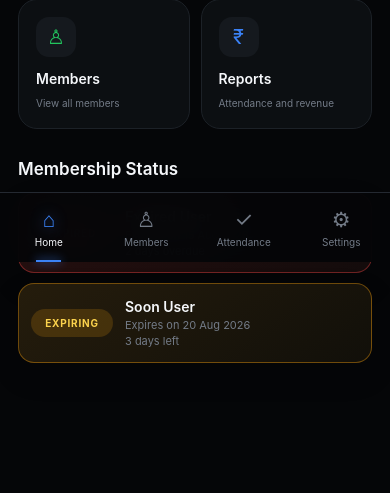
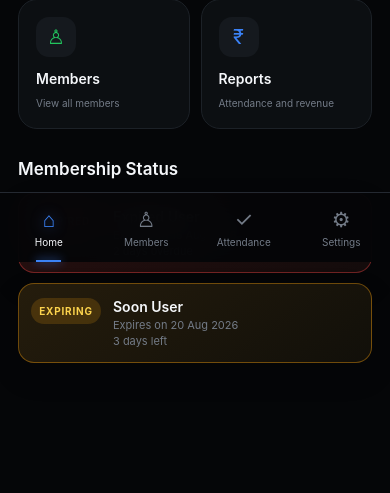
Before and after one commit to LearnEHKing/GYM-Management, a Flask app: page / in a window 390 px wide; the page is wider, and only the part inside the window is pictured. Shown: the part 582-1075 px from the top of that part. Run offline with Flask 3, Linux system fonts and the light colour scheme; a user stored in the database is signed in.

Commit message:
Overflow window bug fix

```diff
--- a/main.py
+++ b/main.py
@@ -37,4 +37,4 @@ app = create_app()
 if __name__ == "__main__":
     with app.app_context():
         db.create_all()
-    app.run()
+    app.run(debug=True)
--- a/static/css/home.css
+++ b/static/css/home.css
@@ -444,6 +444,8 @@
   display: flex;
   align-items: center;
   gap: 12px;
+  width: 100%;
+  min-width: 0;
 
   padding: 14px 12px;
 
@@ -476,6 +478,7 @@
   font-weight: 700;
   letter-spacing: 0.08em;
   text-transform: uppercase;
+  flex-shrink: 0;
 }
 
 .status-badge.expired {
@@ -491,6 +494,8 @@
 .status-body {
   flex: 1;
   min-width: 0;
+  overflow-wrap: anywhere;
+  word-break: break-word;
 }
 
 .status-body strong {
@@ -499,6 +504,8 @@
   font-weight: 600;
   color: var(--white);
   margin-bottom: 3px;
+  overflow-wrap: anywhere;
+  word-break: break-word;
 }
 
 .status-body small {
@@ -506,12 +513,32 @@
   color: var(--muted);
   font-size: 11px;
   margin-bottom: 2px;
+  overflow-wrap: anywhere;
+  word-break: break-word;
 }
 
 .status-body p {
   color: var(--muted);
   font-size: 11px;
   margin: 0;
+  overflow-wrap: anywhere;
+  word-break: break-word;
+}
+
+@media (max-width: 420px) {
+  .status-item {
+    align-items: flex-start;
+    flex-wrap: wrap;
+  }
+
+  .status-badge {
+    min-width: 70px;
+    padding: 7px 8px;
+  }
+
+  .status-body {
+    width: calc(100% - 82px);
+  }
 }
 
 
```
Also changed, not shown: static/css/member_details.css (+24 -1 lines), instance/gym.db.
